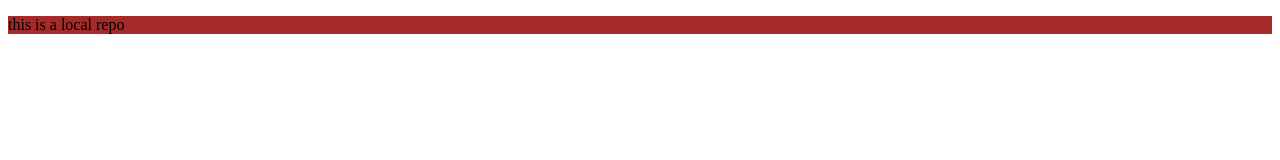
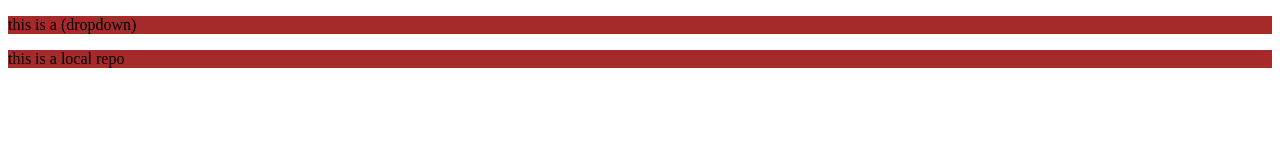
Before and after one commit to sirishreddyakki/localrepo, a plain HTML site: page index.html in a window 1280 px wide. Drawn offline with Linux system fonts and the light colour scheme.

```diff
--- a/index.html
+++ b/index.html
@@ -7,6 +7,7 @@
     <link rel="stylesheet" href="style.css">
 </head>
 <body>
+    <p>this is a (dropdown)</p>
     <p>
         this is a local repo
     </p>
```
